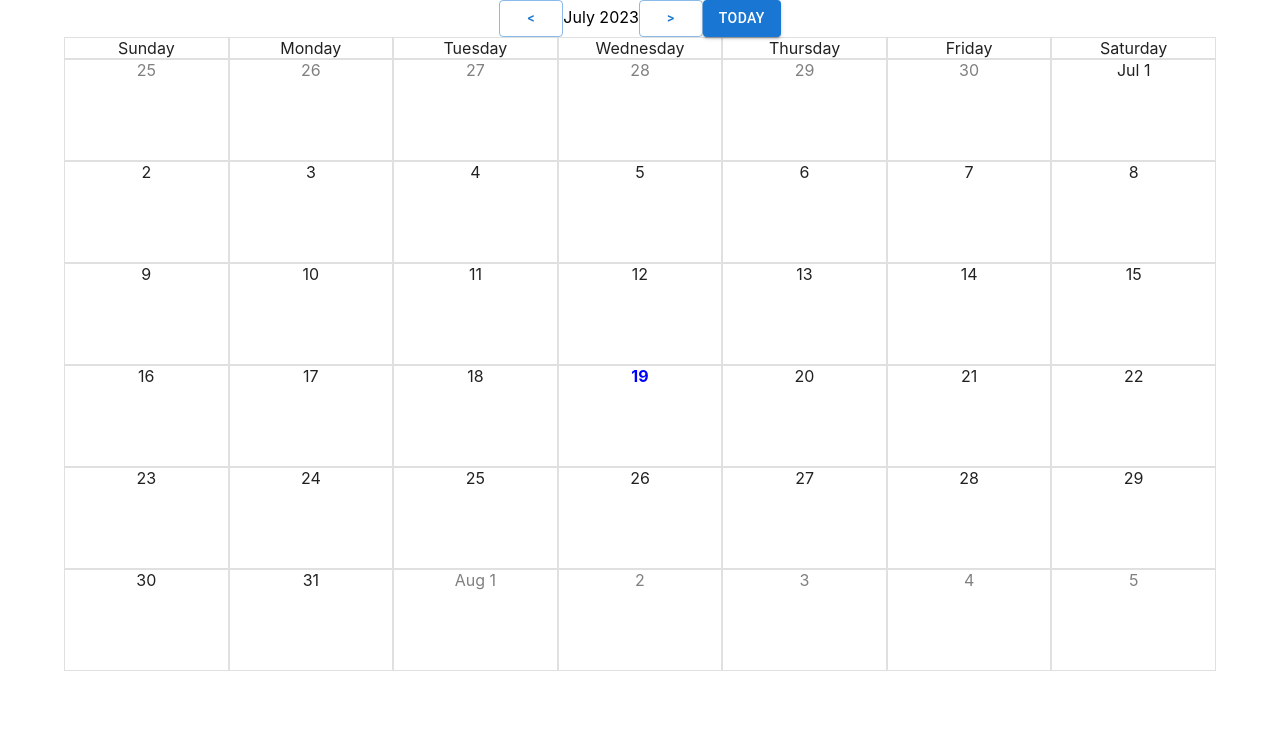
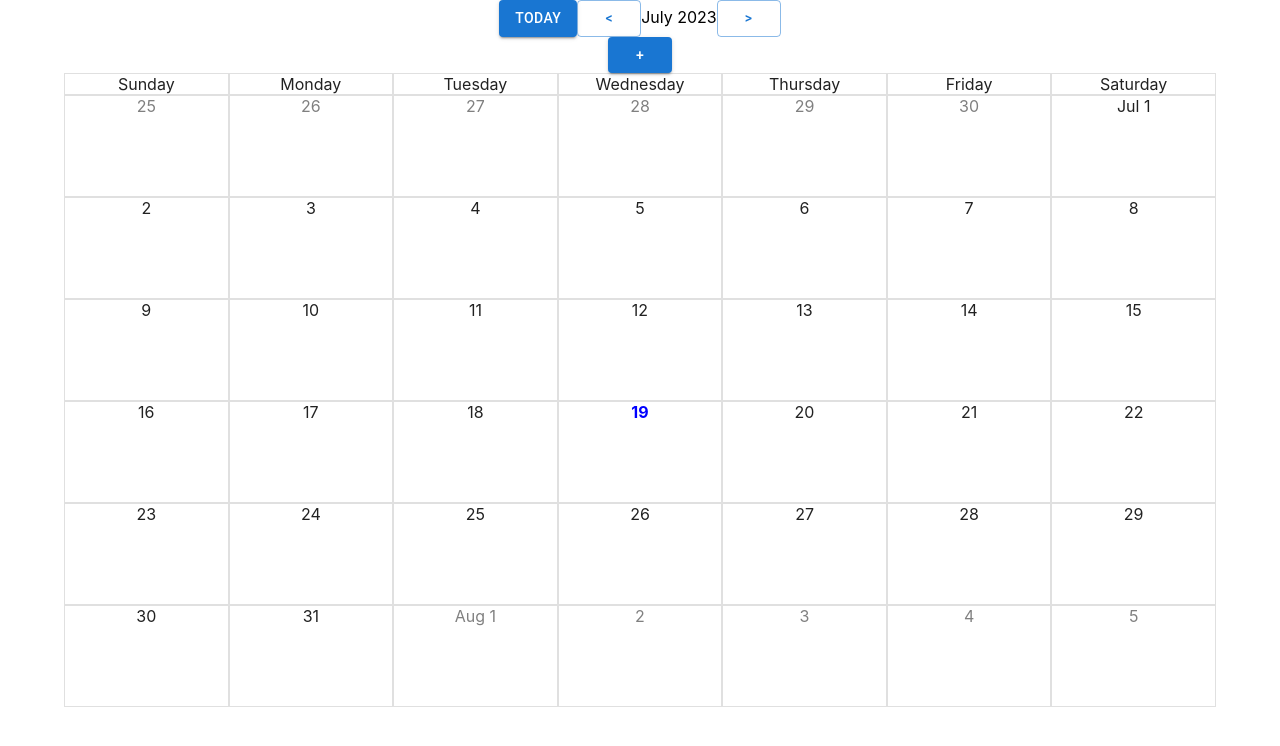
Before and after one commit to amalyam/calendar-app, a React (Create React App) app: page / in a window 1280 px wide. Shown: the top 746 px of the page. Built offline with nearby package versions, Linux system fonts and the light colour scheme.

Commit message:
Add popper, move Today button

```diff
--- a/src/Calendar.tsx
+++ b/src/Calendar.tsx
@@ -1,7 +1,7 @@
 import { useState } from "react";
-import { Container, Paper } from "@mui/material";
+import { Container, Paper, Button, Popper } from "@mui/material";
 import Grid from "@mui/material/Unstable_Grid2";
-import Button from "@mui/material/Button";
+import NewEventWindow from "./NewEventWindow";
 
 const now = new Date();
 const today = new Date(now.getFullYear(), now.getMonth(), now.getDate());
@@ -50,6 +50,9 @@ export default function Calendar() {
     <Container>
       <div>
         {/*TODO fit button size to arrows, add spacing*/}
+        <Button variant="contained" onClick={() => setAnchorDate(today)}>
+          Today
+        </Button>
         <Button variant="outlined" onClick={() => changeMonth(-1)}>
           &lt;
         </Button>
@@ -57,9 +60,7 @@ export default function Calendar() {
         <Button variant="outlined" onClick={() => changeMonth(1)}>
           &gt;
         </Button>
-        <Button variant="contained" onClick={() => setAnchorDate(today)}>
-          Today
-        </Button>
+        <NewEventWindow />
       </div>
       <Grid container spacing={0}>
         {[
```
